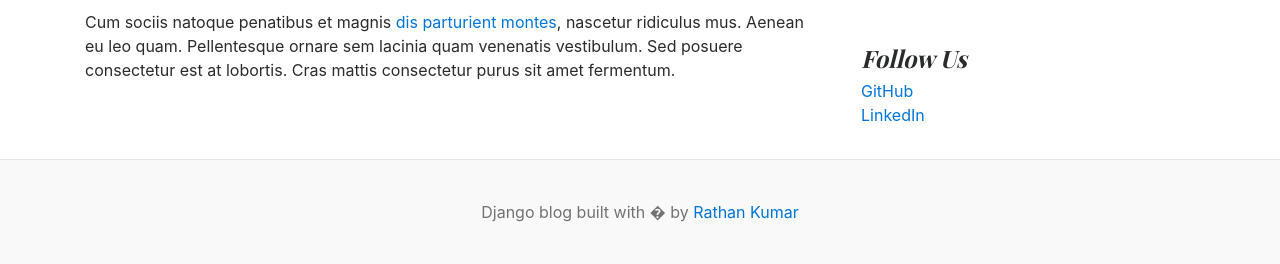
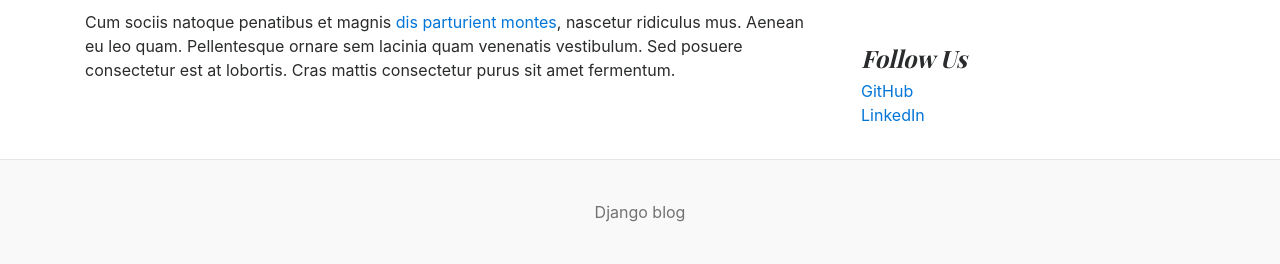
Before and after one commit to madhavareddyrb/BLOG_APPLICATION, a Django app: page / in a window 1280 px wide. Shown: the part 771-1035 px from the top of the page. Run offline with Django 5.2, Linux system fonts and the light colour scheme.

Commit message:
started project,Frontend template using bootstrap,admin creation etc

```diff
--- a/templates/home.html
+++ b/templates/home.html
@@ -44,7 +44,7 @@
 
 
 
-<div class="jumbotron p-3 p-md-5 text-white rounded bg-dark" style="background-image: url(/static/images/cricket2.jpg);background-blend-mode: overlay;background-size:cover;">
+<div class="jumbotron p-3 p-md-5 text-white rounded bg-dark" style="background-image: url({% static 'images/cricket.jpg' %}); background-blend-mode: overlay;background-size:cover;">
     <div class="col-md-8 px-0">
       <h1 class="display-4 font-italic">Title of a longer featured blog post</h1>
       <p class="lead my-3">Multiple lines of text that form the lede, informing new readers quickly and efficiently about what's most interesting in this post's contents.</p>
@@ -113,7 +113,7 @@
 
 </div>
 <footer class="blog-footer">
-  <p>Django blog built with � by <a href="#">Rathan Kumar</a></p>
+  <p>Django blog</p>
 </footer>
 </body>
 </html>
```
Also changed, not shown: readme.md, 1 other file.
